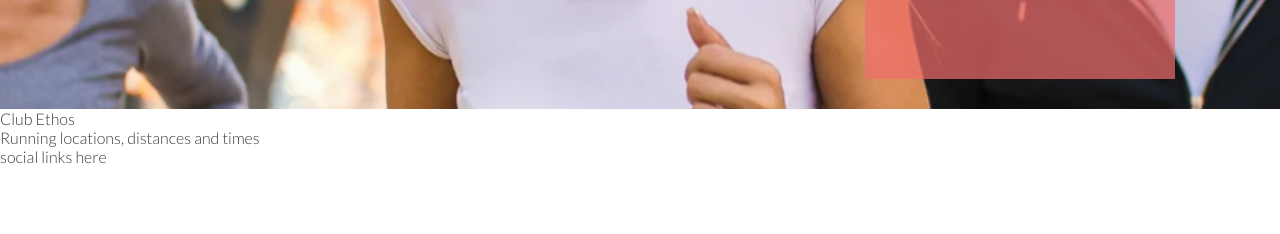
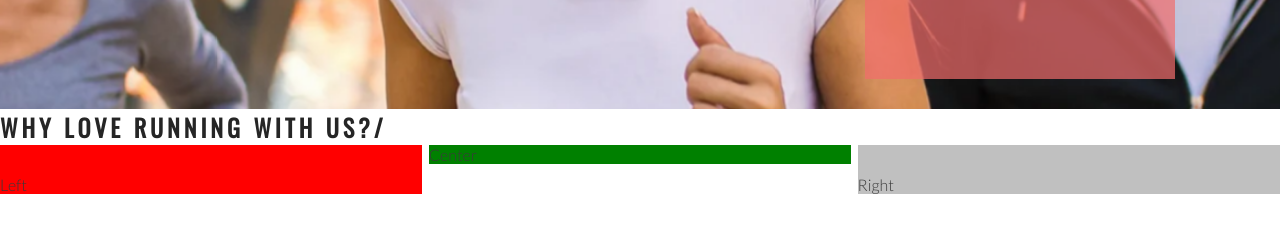
Before and after one commit to John-McPherson/love-running, a plain HTML site: page index.html in a window 1280 px wide. Shown: the part 566-800 px from the top of the page. Drawn offline with nearby package versions, Linux system fonts and the light colour scheme.

Commit message:
Add club ethos main structure

```diff
--- a/assets/css/style.css
+++ b/assets/css/style.css
@@ -23,7 +23,9 @@ h2{
 #logo {
     float:left;
     font-size:280%;
+    margin-left: 30px;
 }
+
 /* navigation links  */
 
 #menu {
@@ -109,3 +111,29 @@ color: #fff;
     position: absolute;
 
 }
+
+/* club ethos */
+
+#club-ethos{
+    height: 600px;
+}
+
+#left-about{
+    padding-top: 30px;
+    width: 33%;
+    float:left;
+    background-color: red;
+}
+#right-about{
+    padding-top: 30px;
+    width: 33%;
+    float:right;
+    background-color: silver;
+}
+
+#center-about{
+    width: 33%;
+    margin: 0 auto;
+    background-color: green;
+
+}
--- a/index.html
+++ b/index.html
@@ -37,8 +37,11 @@
             <h3>Dublin Docklands & Phoenix Park</h3>
         </div>
     </section>
-    <section>
-        Club Ethos
+    <section id="club-ethos">
+        <h1>Why Love Running With Us?/</h1>
+        <div id="left-about">Left</div>
+        <div id="right-about">Right</div>
+        <div id="center-about">Center</div>
     </section>
     <section>
         Running locations, distances and times
```
